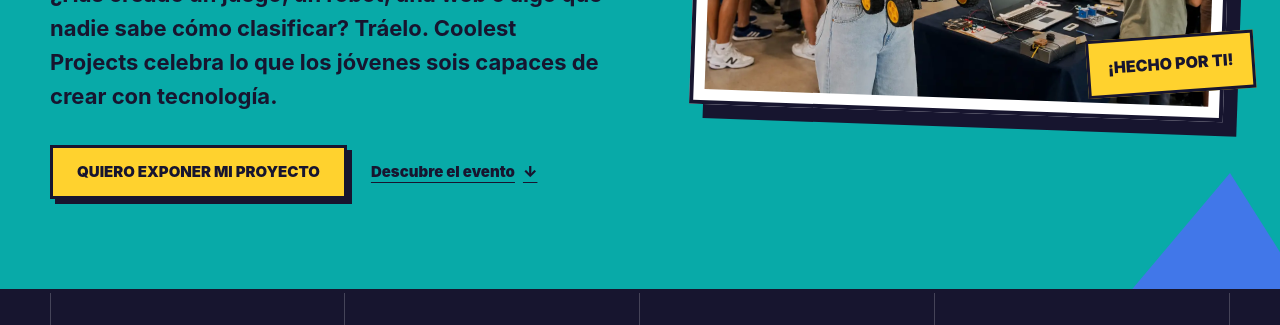
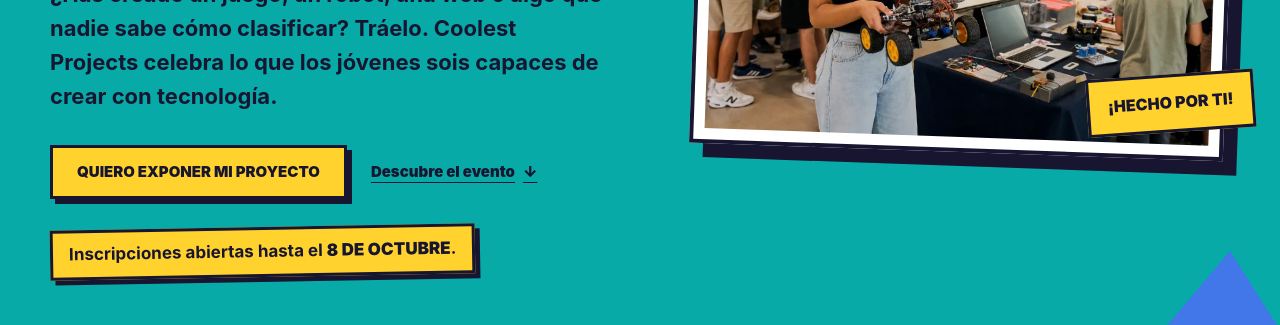
Before and after one commit to DEQ4Future/coolestprojectsspain, a plain HTML site: page index.html in a window 1280 px wide. Shown: the part 557-882 px from the top of the page. Drawn offline with Linux system fonts and the light colour scheme.

Commit message:
Add limit date

```diff
--- a/index.html
+++ b/index.html
@@ -36,7 +36,7 @@
     <meta property="og:url" content="https://coolestprojectsspain.org/">
     <title>Coolest Projects Spain 2026 · Gavà</title>
     <link rel="icon" href="assets/favicon.svg?v=20260830-1" type="image/svg+xml">
-    <link rel="stylesheet" href="styles.css?v=20260914-1">
+    <link rel="stylesheet" href="styles.css?v=20261001-1">
     <script type="application/ld+json">
       {
         "@context": "https://schema.org",
@@ -120,6 +120,9 @@
                 <span aria-hidden="true">↓</span>
               </a>
             </div>
+            <p class="deadline-note" data-i18n="deadlineNote">
+              Inscripciones abiertas hasta el <strong>8 de octubre</strong>.
+            </p>
           </div>
 
           <div class="hero-visual">
@@ -508,6 +511,10 @@
               <p data-i18n="faqFourAnswer">Nada. Presentar un proyecto y asistir al evento es gratuito.</p>
             </details>
             <details>
+              <summary data-i18n="faqDeadlineQuestion">¿Hasta cuándo puedo inscribirme?</summary>
+              <p data-i18n="faqDeadlineAnswer">Hasta el 8 de octubre de 2026. A partir de esa fecha cerramos las inscripciones para preparar los espacios de cada proyecto.</p>
+            </details>
+            <details>
               <summary data-i18n="faqFiveQuestion">¿Dónde será exactamente?</summary>
               <p data-i18n="faqFiveAnswer">En Gavà, Barcelona. Publicaremos el espacio concreto y la información de acceso muy pronto.</p>
             </details>
@@ -519,7 +526,7 @@
         <div class="shell final-cta-inner">
           <p class="section-kicker section-kicker-light" data-i18n="finalKicker">24.10.2026 · Gavà</p>
           <h2 data-i18n="finalTitle">Lo más cool<br>todavía está por crear.</h2>
-          <p data-i18n="finalText">Si tienes un proyecto, tienes un sitio en Coolest Projects Spain.</p>
+          <p data-i18n="finalText">Si tienes un proyecto, tienes un sitio en Coolest Projects Spain. Inscríbete antes del 8 de octubre.</p>
           <a class="button button-yellow" href="https://forms.gle/8PHqevWgiVuy11DM9" data-i18n="finalCta">
             Cuéntanos tu idea
           </a>
--- a/styles.css
+++ b/styles.css
@@ -241,6 +241,25 @@
   align-items: center;
   flex-wrap: wrap;
   gap: 24px;
+}
+
+.deadline-note {
+  display: inline-block;
+  margin: 28px 0 0;
+  padding: 10px 16px;
+  color: var(--ink);
+  background: var(--yellow);
+  border: 3px solid var(--ink);
+  box-shadow: 5px 5px 0 var(--ink);
+  font-size: 17px;
+  font-weight: 750;
+  line-height: 1.4;
+  transform: rotate(-1deg);
+}
+
+.deadline-note strong {
+  font-weight: 900;
+  text-transform: uppercase;
 }
 
 .button {
```
Also changed, not shown: ca/index.html (+7 -2 lines).
